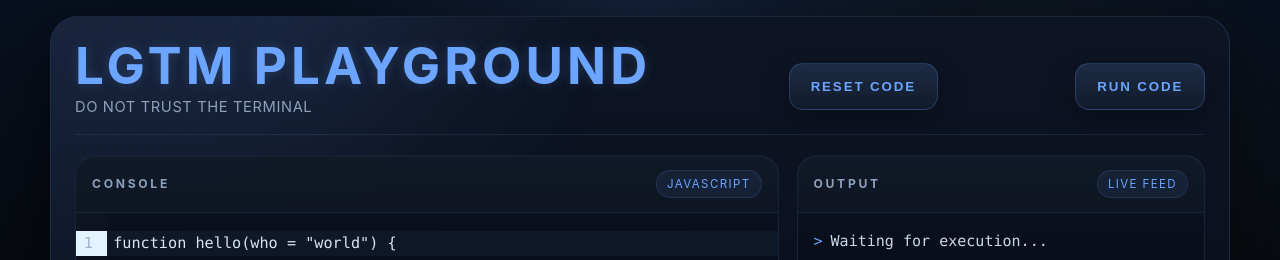
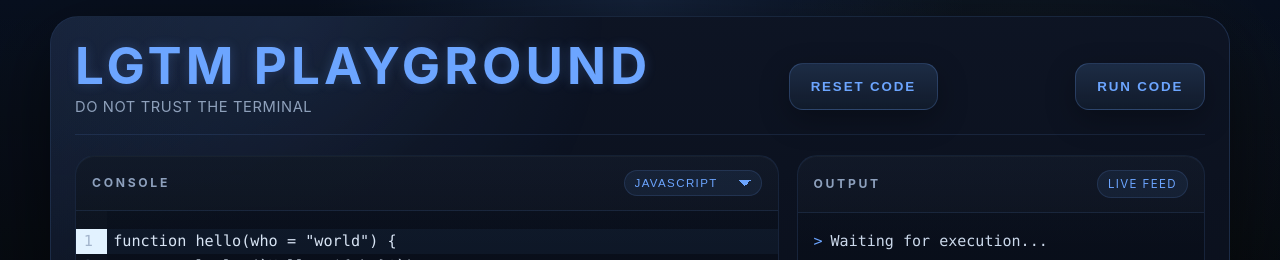
Before and after one commit to mrlouf/ft_lgtm, a React (Vite) app in the folder frontend/: page / in a window 1280 px wide. Shown: the top 260 px of the page. Built offline with nearby package versions, Linux system fonts and the light colour scheme.

Commit message:
add a dropdown selection to chose the language in the editor

```diff
--- a/frontend/src/App.tsx
+++ b/frontend/src/App.tsx
@@ -8,13 +8,21 @@ import StatusBar from "./components/StatusBar";
 
 import getSnippet from "./snippets/Snippets";
 
+type Language = "javascript" | "python" | "go";
+
 export default function App() {
-
+    const [language, setLanguage] = useState<Language>("javascript");
     const [code, setCode] = useState(getSnippet("javascript"));
     const [resetVersion, setResetVersion] = useState(0);
 
+    function handleLanguageChange(nextLanguage: Language) {
+        setLanguage(nextLanguage);
+        setCode(getSnippet(nextLanguage));
+        setResetVersion((value) => value + 1);
+    }
+
     function handleReset() {
-        setCode(getSnippet("javascript"));
+        setCode(getSnippet(language));
         setResetVersion((value) => value + 1);
     }
 
@@ -27,11 +35,17 @@ export default function App() {
                         <p className="app-subtitle">do not trust the terminal</p>
                     </div>
                     <ResetButton onReset={handleReset} />
-                    <RunButton code={code} />
+                    <RunButton code={code} language={language} />
                 </header>
 
                 <div className="app-grid">
-                    <Editor resetVersion={resetVersion} code={code} onChange={setCode} />
+                    <Editor
+                        code={code}
+                        language={language}
+                        onChange={setCode}
+                        onChangeLanguage={handleLanguageChange}
+                        resetVersion={resetVersion}
+                    />
                     <Output />
                 </div>
 
--- a/frontend/src/components/Editor.tsx
+++ b/frontend/src/components/Editor.tsx
@@ -3,13 +3,25 @@ import { useEffect, useRef } from "react";
 import { EditorView, basicSetup } from "codemirror";
 import { EditorState } from "@codemirror/state";
 
+import LanguageButton from "./LanguageButton";
+
+type Language = "javascript" | "python" | "go";
+
 type EditorProps = {
     code: string;
+    language: Language;
     onChange: (value: string) => void;
+    onChangeLanguage: (language: Language) => void;
     resetVersion: number;
 };
 
-export default function Editor({ code, onChange, resetVersion }: EditorProps) {
+export default function Editor({
+    code,
+    language,
+    onChange,
+    onChangeLanguage,
+    resetVersion,
+}: EditorProps) {
     const editorRef = useRef<HTMLDivElement>(null);
     const viewRef = useRef<EditorView | null>(null);
 
@@ -57,13 +69,16 @@ export default function Editor({ code, onChange, resetVersion }: EditorProps) {
                 insert: code,
             },
         });
-    }, [resetVersion]);
+    }, [resetVersion, code]);
 
     return (
         <section className="panel editor-panel">
             <div className="panel-head">
                 <h2 className="panel-title">Console</h2>
-                <span className="panel-badge">Javascript</span>
+                <LanguageButton
+                    language={language}
+                    onChangeLanguage={onChangeLanguage}
+                />
             </div>
             <div className="panel-body">
                 <div ref={editorRef} />
--- /dev/null
+++ b/frontend/src/components/LanguageButton.tsx
@@ -0,0 +1,30 @@
+type Language = "javascript" | "python" | "go";
+
+type LanguageButtonProps = {
+    language: Language;
+    onChangeLanguage: (language: Language) => void;
+};
+
+const labels: Record<Language, string> = {
+    javascript: "JavaScript",
+    python: "Python",
+    go: "Go",
+};
+
+export default function LanguageButton({
+    language,
+    onChangeLanguage,
+}: LanguageButtonProps) {
+    return (
+        <select
+            className="panel-badge language-select"
+            value={language}
+            onChange={(event) => onChangeLanguage(event.target.value as Language)}
+            aria-label="Select language"
+        >
+            <option value="javascript">{labels.javascript}</option>
+            <option value="python">{labels.python}</option>
+            <option value="go">{labels.go}</option>
+        </select>
+    );
+}
--- a/frontend/src/components/RunButton.tsx
+++ b/frontend/src/components/RunButton.tsx
@@ -1,8 +1,11 @@
+type Language = "javascript" | "python" | "go";
+
 type RunButtonProps = {
     code: string;
+    language: Language;
 };
 
-export default function RunButton({ code }: RunButtonProps) {
+export default function RunButton({ code, language }: RunButtonProps) {
     function handleRun() {
         fetch("http://localhost:4242/api/run", {
             method: "POST",
@@ -11,7 +14,7 @@ export default function RunButton({ code }: RunButtonProps) {
             },
             body: JSON.stringify({
                 code,
-                language: "javascript",
+                language,
             }),
         })
             .then((response) => response.json())
--- a/frontend/src/snippets/Snippets.tsx
+++ b/frontend/src/snippets/Snippets.tsx
@@ -1,17 +1,26 @@
-export default function getSnippet(name: string): string {
-    const snippets: Record<string, string> = {
-        javascript: `function hello(who = "world") {
-    console.log(\`Hello, \${who}!\`)
-}`,
-        python: `def hello(who="world"):
-    print(f"Hello, {who}!")`,
-        go: `package main
+const goSnippet = `package main
 
 import "fmt"
 
 func hello(who string) {
     fmt.Printf("Hello, %s!\\n", who)
-}`,
-    }
+}`;
+
+const pythonSnippet = `def hello(who="world"):
+    print(f"Hello, {who}!")`;
+
+const javascriptSnippet = `function hello(who = "world") {
+    console.log(\`Hello, \${who}!\`)
+}`;
+
+export default function getSnippet(name: string): string {
+
+    const snippets: Record<string, string> = {
+
+        javascript: javascriptSnippet,
+        python: pythonSnippet,
+        go: goSnippet,
+
+    };
     return snippets[name] || snippets.javascript;
 }
--- a/frontend/src/styles/app.css
+++ b/frontend/src/styles/app.css
@@ -325,6 +325,48 @@ body::after {
     box-shadow: 0 0 12px rgba(108, 165, 255, 0.45);
 }
 
+.language-button {
+    min-width: 124px;
+    justify-content: center;
+    cursor: pointer;
+    transition:
+        transform 140ms ease,
+        border-color 140ms ease,
+        background 140ms ease,
+        color 140ms ease;
+}
+
+.language-button:hover {
+    transform: translateY(-1px);
+    border-color: rgba(108, 165, 255, 0.42);
+    background: rgba(108, 165, 255, 0.14);
+}
+
+.language-button:active {
+    transform: translateY(1px);
+}
+
+.language-select {
+    appearance: none;
+    cursor: pointer;
+    min-width: 138px;
+    padding-right: 28px;
+    background-image:
+        linear-gradient(45deg, transparent 50%, var(--accent) 50%),
+        linear-gradient(135deg, var(--accent) 50%, transparent 50%);
+    background-position:
+        calc(100% - 16px) 50%,
+        calc(100% - 10px) 50%;
+    background-size: 6px 6px, 6px 6px;
+    background-repeat: no-repeat;
+}
+
+.language-select:focus {
+    outline: none;
+    border-color: rgba(108, 165, 255, 0.55);
+    box-shadow: 0 0 0 3px rgba(108, 165, 255, 0.12);
+}
+
 @media (max-width: 960px) {
     .app-grid {
         grid-template-columns: 1fr;
```
